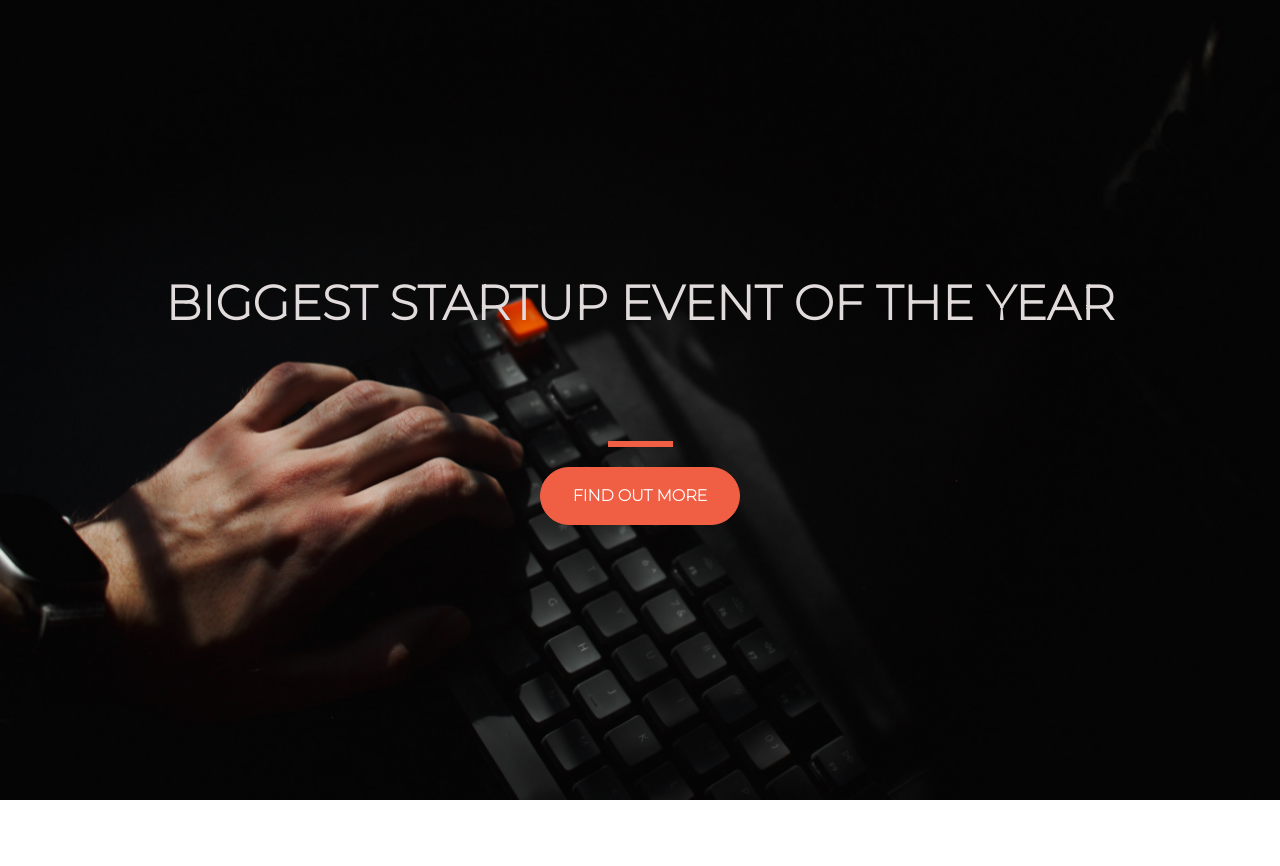
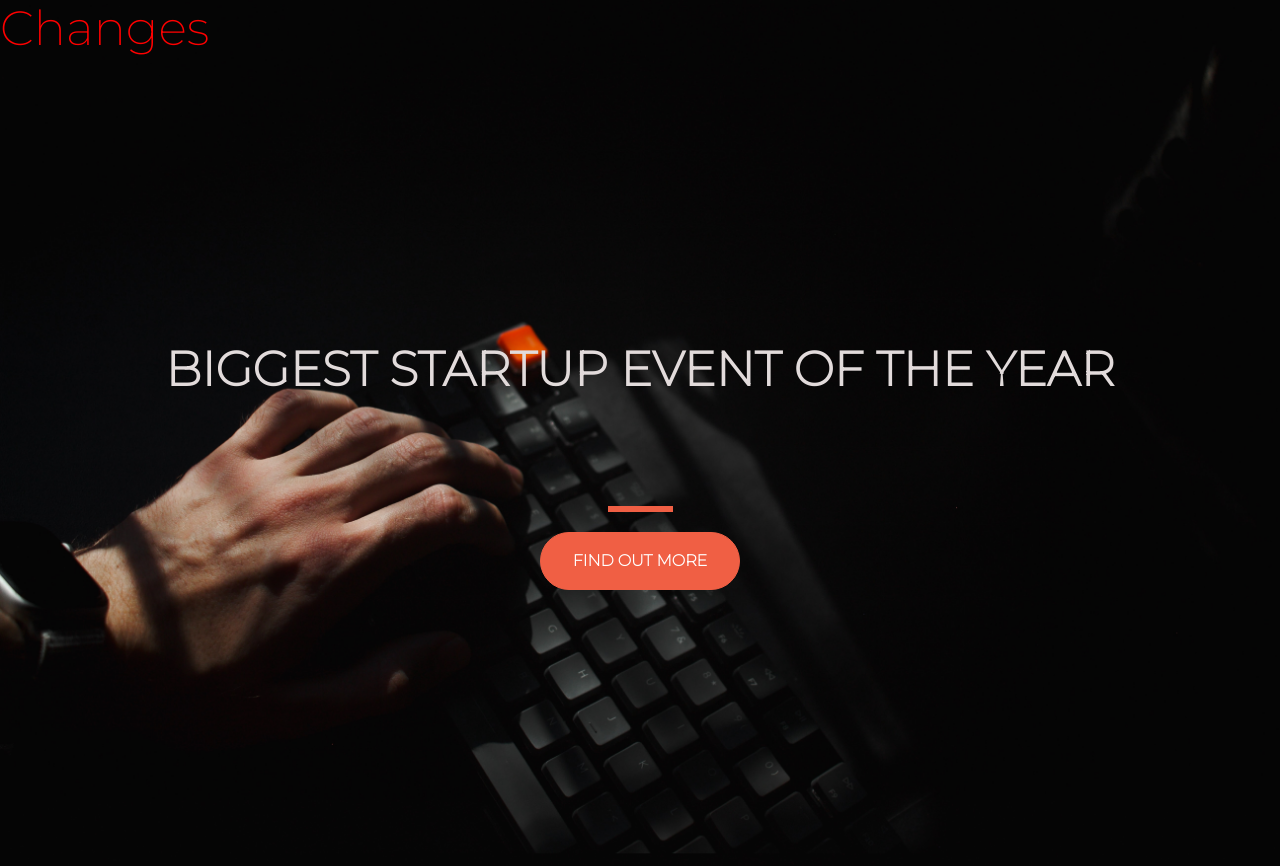
Before and after one commit to David150675/Startup-of-the-year, a plain HTML site: page index.html in a window 1280 px wide. Before the commit the page ends 800 px from the top, so only its background shows below. Drawn offline with nearby package versions, Linux system fonts and the light colour scheme.

Commit message:
First change from home2

```diff
--- a/index.html
+++ b/index.html
@@ -8,7 +8,7 @@
       <link href="https://fonts.googleapis.com/css2?family=Montserrat:wght@100;200&display=swap" rel="stylesheet">
       <link href="https://cdn.jsdelivr.net/npm/bootstrap@5.1.3/dist/css/bootstrap.min.css" rel="stylesheet" integrity="sha384-1BmE4kWBq78iYhFldvKuhfTAU6auU8tT94WrHftjDbrCEXSU1oBoqyl2QvZ6jIW3" crossorigin="anonymous">
       <link href="style.css" rel="stylesheet" type="text/css"/>
-
+      <h1 style="color:red" >Changes</h1>
     </head>
     <body>
       <div class="container d-flex align-items-center h-100">
```
